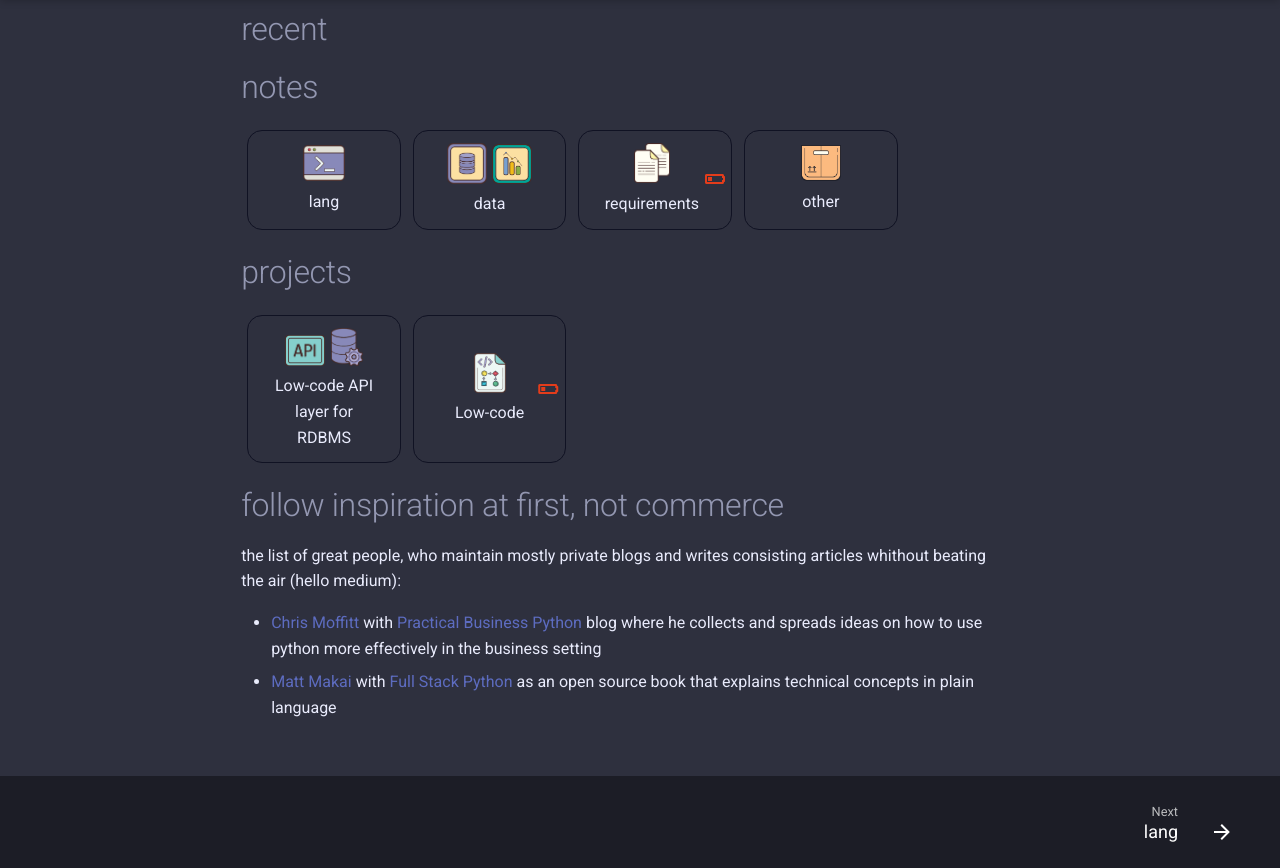
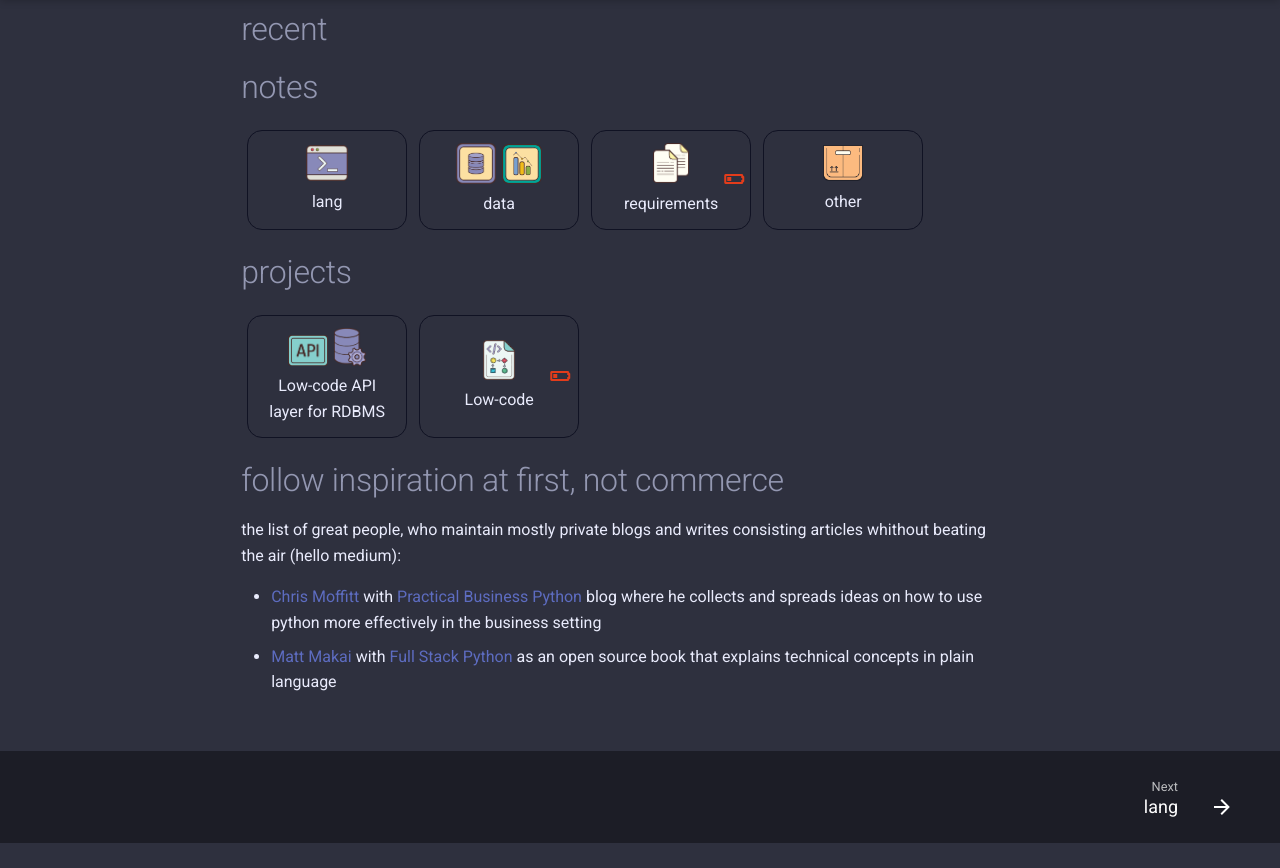
Before and after one commit to agrazh/agrazh.github.io, a plain HTML site: page index.html in a window 1280 px wide. Shown: the part 51-919 px from the top of the page. After the commit the page ends 894 px from the top, so only its background shows below. Drawn offline with Linux system fonts and the light colour scheme.

Commit message:
Update styles

```diff
--- a/css/custom.css
+++ b/css/custom.css
@@ -24,14 +24,29 @@ h2, h3 {
   width: 100%;
 }
 
-.ref-button {
+/* .ref-button {
   display:flex;
   flex-direction: column;
   align-items:center;
   box-sizing: border-box;
   width: 10em;
   padding: 6px;
-  /* margin-right:6px; */
+  margin: 6px;
+  border: solid 1px #101223;
+  border-radius: 15px;
+} */
+
+.ref-button {
+  display: flex;
+  flex-direction: row;
+  /* flex-grow: 1; */
+  align-items: center;
+  justify-content: center;
+  box-sizing: border-box;
+  width: 10em;
+  /* min-width: 10em;
+  max-width: 12em; */
+  padding: 6px;
   margin: 6px;
   border: solid 1px #101223;
   border-radius: 15px;
@@ -44,7 +59,7 @@ h2, h3 {
   align-items: center;
   justify-content: center;
   box-sizing: border-box;
-  width: 9.6em;
+  width: 12em;
   /* min-width: 10em;
   max-width: 12em; */
   padding: 6px;
@@ -53,7 +68,7 @@ h2, h3 {
   border-radius: 15px;
 }
 
-.ref-button-2-middle {
+.ref-button-middle {
   display:flex;
   flex-direction: column;
   align-items:center;
@@ -64,6 +79,23 @@ h2, h3 {
   /* border: solid 1px #101223;
   border-radius: 15px; */
 }
+
+.ref-button-middle-2 {
+  display:flex;
+  flex-direction: column;
+  align-items:center;
+  box-sizing: border-box;
+  width: 90%;
+  padding:6px;
+  /* margin-right:6px; */
+  /* border: solid 1px #101223;
+  border-radius: 15px; */
+}
+
+/* .ref-button:hover {
+  transition-duration: 0.4s;
+  background-color: #101223;
+} */
 
 .ref-button:hover {
   transition-duration: 0.4s;
--- a/index.html
+++ b/index.html
@@ -409,8 +409,8 @@
 <h1 id="notes">notes</h1>
 <!-- row 1 new -->
 <div class="flex-row">
-    <div class="ref-button-2" onclick="location.href='lang';" style="cursor: pointer;">
-      <div class="ref-button-2-middle">
+    <div class="ref-button" onclick="location.href='lang';" style="cursor: pointer;">
+      <div class="ref-button-middle">
         <div>
           <img title="" src="./img/Console-100.png" alt="" width="42"></img>
         </div>
@@ -418,8 +418,8 @@
       </div>
     </div>
     <!-- -->
-    <div class="ref-button-2" onclick="location.href='data';" style="cursor: pointer;">
-      <div class="ref-button-2-middle">
+    <div class="ref-button" onclick="location.href='data';" style="cursor: pointer;">
+      <div class="ref-button-middle">
         <div>
           <img title="" src="./img/Database_-beige-100.png" alt="" width="40" style="margin-right:0.1em;"></img>
           <img title="" src="./img/Bar_chart-beige-150.png" alt="" width="40"></img>
@@ -428,9 +428,9 @@
       </div>
     </div>
     <!-- -->
-    <div class="ref-button-2" onclick="location.href='#';" style="cursor: pointer;">
+    <div class="ref-button" onclick="location.href='#';" style="cursor: pointer;">
       <div style="width:20%"></div>
-      <div class="ref-button-2-middle">
+      <div class="ref-button-middle">
         <div>
           <img title="" src="./img/Docs-150.png" alt="" width="36"></img>
         </div>
@@ -443,8 +443,8 @@
       </div>
     </div>
     <!-- -->
-    <div class="ref-button-2" onclick="location.href='other';" style="cursor: pointer;">
-      <div class="ref-button-2-middle">
+    <div class="ref-button" onclick="location.href='other';" style="cursor: pointer;">
+      <div class="ref-button-middle">
         <div>
           <img title="" src="/img/Box_empty-250.png" alt="" width="40"></img>
         </div>
@@ -458,8 +458,8 @@
 
 <h1 id="projects">projects</h1>
 <div class="flex-row">
-  <div class="ref-button-2" onclick="location.href='https://github.com/agrazh/low-code-API-layer-for-RDBMS'" style="cursor: pointer;">
-    <div class="ref-button-2-middle">
+  <div class="ref-button" onclick="location.href='https://github.com/agrazh/low-code-API-layer-for-RDBMS'" style="cursor: pointer;">
+    <div class="ref-button-middle">
       <div>
         <img title="" src="./img/API-150.png" alt="" width="40" style="margin-right:0.1em;"></img>
         <img title="" src="./img/Database-admin-purple-150.png" alt="" width="32px"></img>
@@ -470,9 +470,9 @@
     </div>
   </div>
   <!-- -->
-  <div class="ref-button-2" onclick="location.href='#';" style="cursor: pointer;">
+  <div class="ref-button" onclick="location.href='#';" style="cursor: pointer;">
     <div style="width:20%"></div>
-    <div class="ref-button-2-middle">
+    <div class="ref-button-middle">
       <div>
         <img title="" src="./img/Code-process-180.png" alt="" width="32"></img>
       </div>
```
Also changed, not shown: 1 other file.
